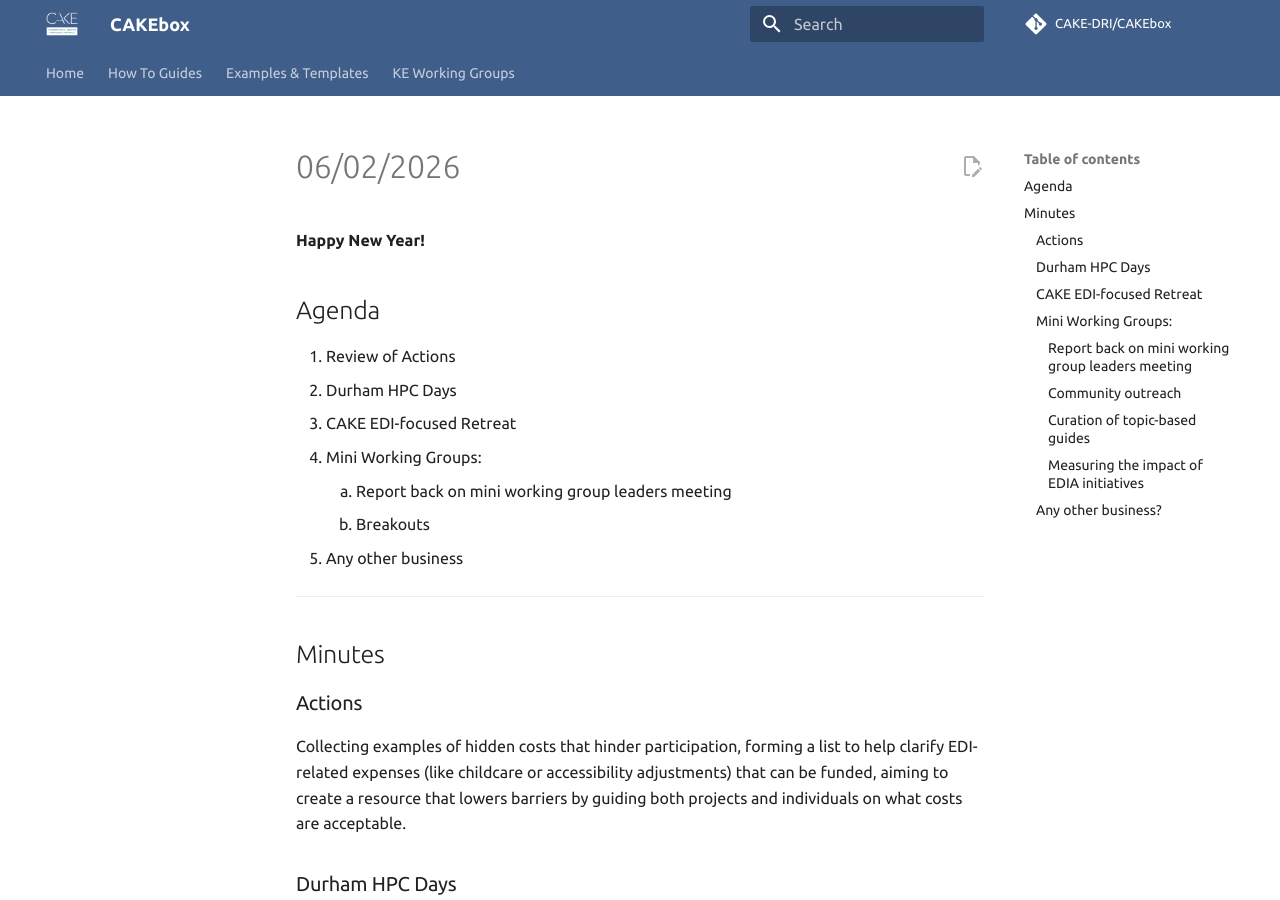
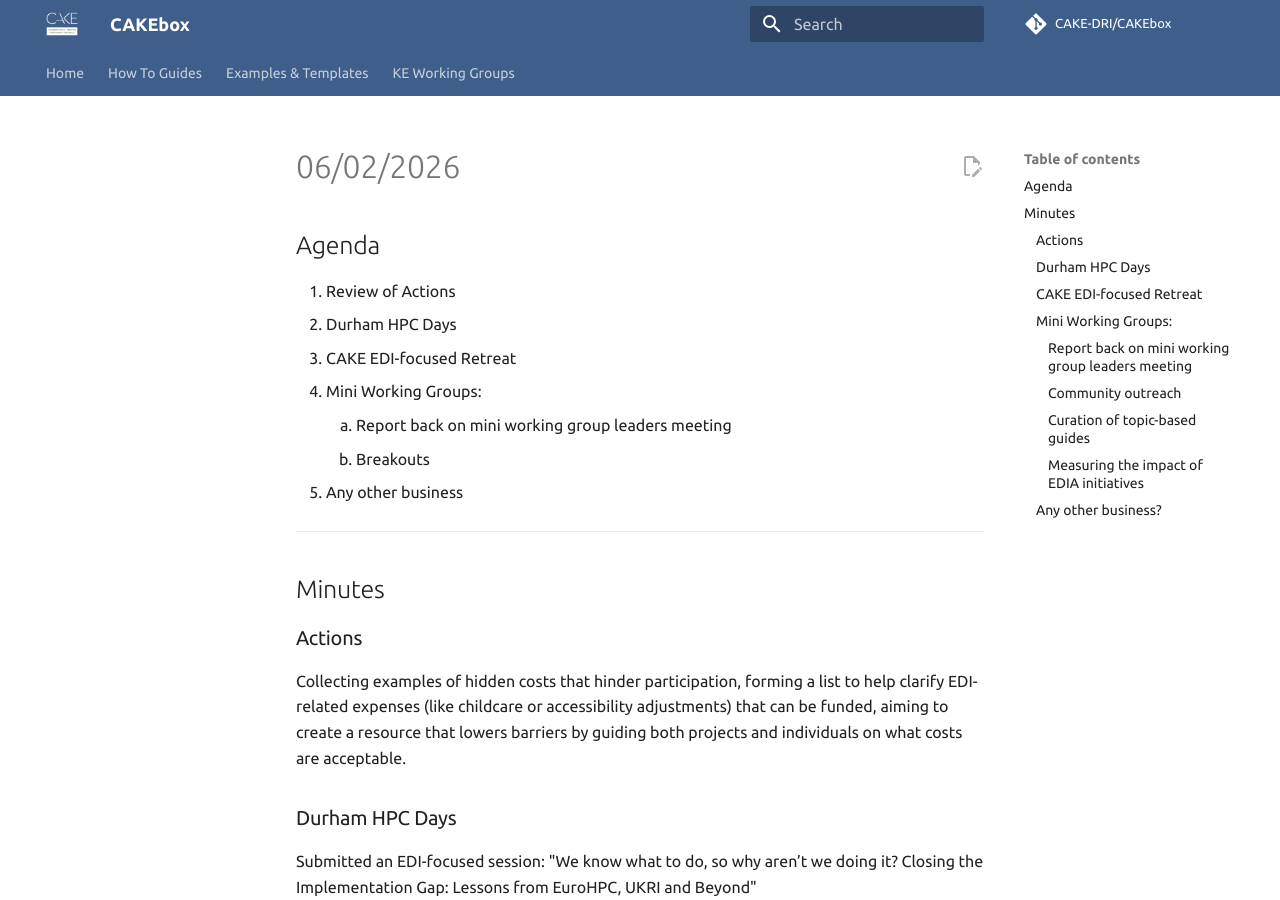
Before and after one commit to CAKE-DRI/CAKEbox, an MkDocs documentation site: the page built from docs/working-groups/edi/minutes/26-02-06.md, in a window 1280 px wide and 900 px high. Built offline with MkDocs 1.6.1 and Material for MkDocs 9.7.7, drawn with Linux system fonts in a browser that asks for light colours; comment, search, counter and statistics services are not loaded.

Commit message:
Update 26-02-06.md

```diff
--- a/docs/working-groups/edi/minutes/26-02-06.md
+++ b/docs/working-groups/edi/minutes/26-02-06.md
@@ -1,6 +1,4 @@
 # 06/02/2026
-
-**Happy New Year!**
 
 ## Agenda
 
```
